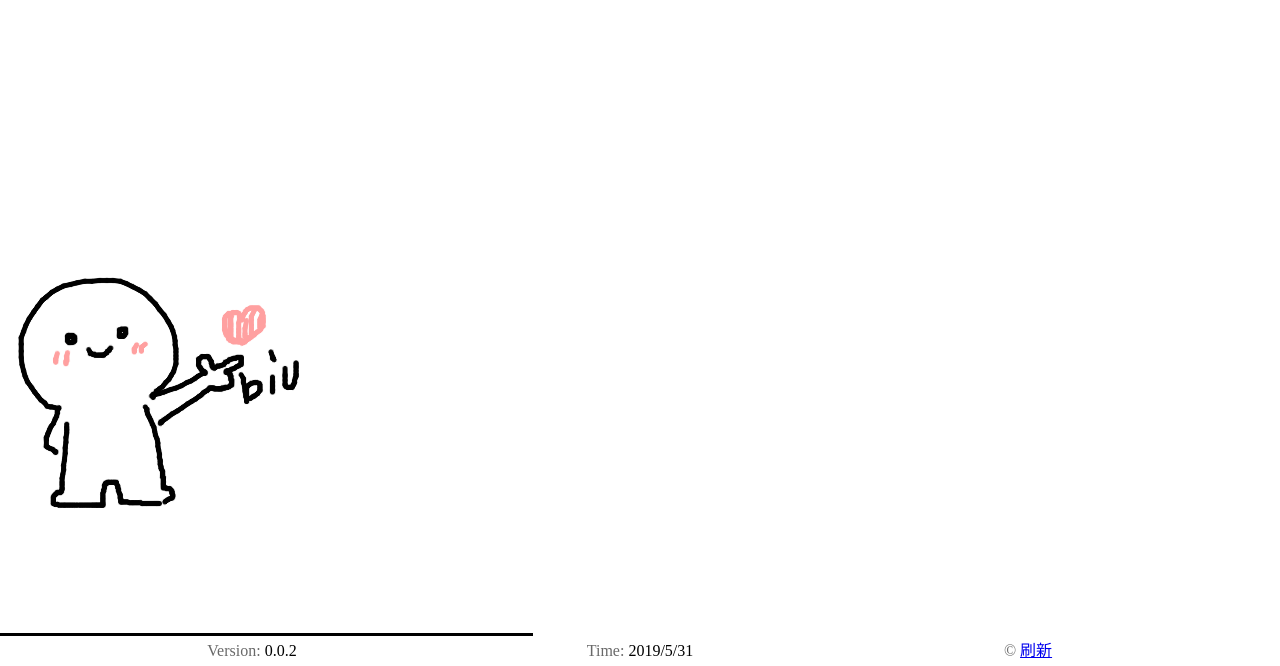
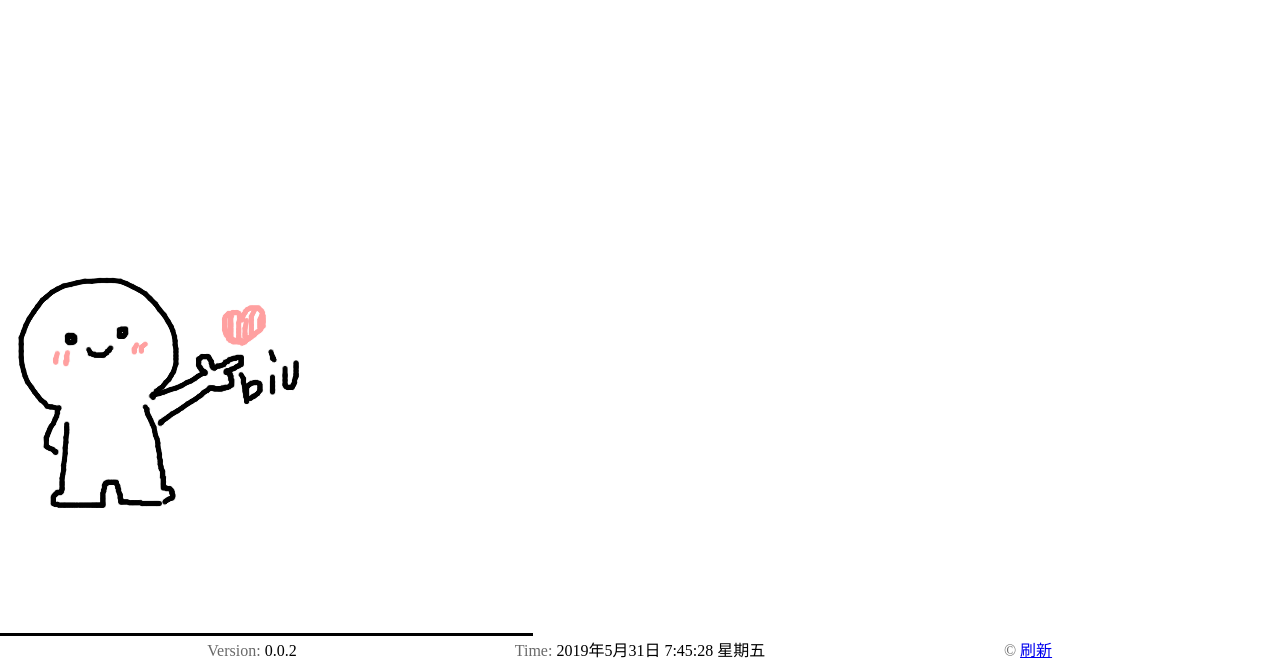
Before and after one commit to wangkunmin/wangkm.github.io, a plain HTML site: page dist/index.html in a window 1280 px wide. Shown: the part 137-803 px from the top of the page. Drawn offline with Linux system fonts and the light colour scheme.

Commit message:
时间参数

```diff
--- a/dist/index.html
+++ b/dist/index.html
@@ -39,8 +39,24 @@
         <div id="author"><span>&copy;&nbsp;</span><a href="https://wangkunmin.github.io">刷新</a></div>
     </div>
 </div>
-
 <script type="text/javascript" src="js/love.js"></script>
-
+<script type="text/javascript">
+    setInterval(function(){
+        var vWeek,vWeek_s,vDay;
+        vWeek = ["星期天","星期一","星期二","星期三","星期四","星期五","星期六"];
+        var date =  new Date();
+        year = date.getFullYear();
+        month = date.getMonth() + 1;
+        day = date.getDate();
+        hours = date.getHours();
+        minutes = date.getMinutes();
+        seconds = date.getSeconds();
+        vWeek_s = date.getDay();
+        document.getElementById("createTime").innerHTML ="<span>Time:</span>&nbsp;"+
+            year + "年" + month + "月" + day + "日"
+            + "\t" + hours + ":" + minutes +":" + seconds + "\t" +
+            vWeek[vWeek_s]+"</div>";
+        }, 1000);
+    </script>
 </body>
 </html>
```
Also changed, not shown: dist/js/love.js (line endings or trailing spaces).
